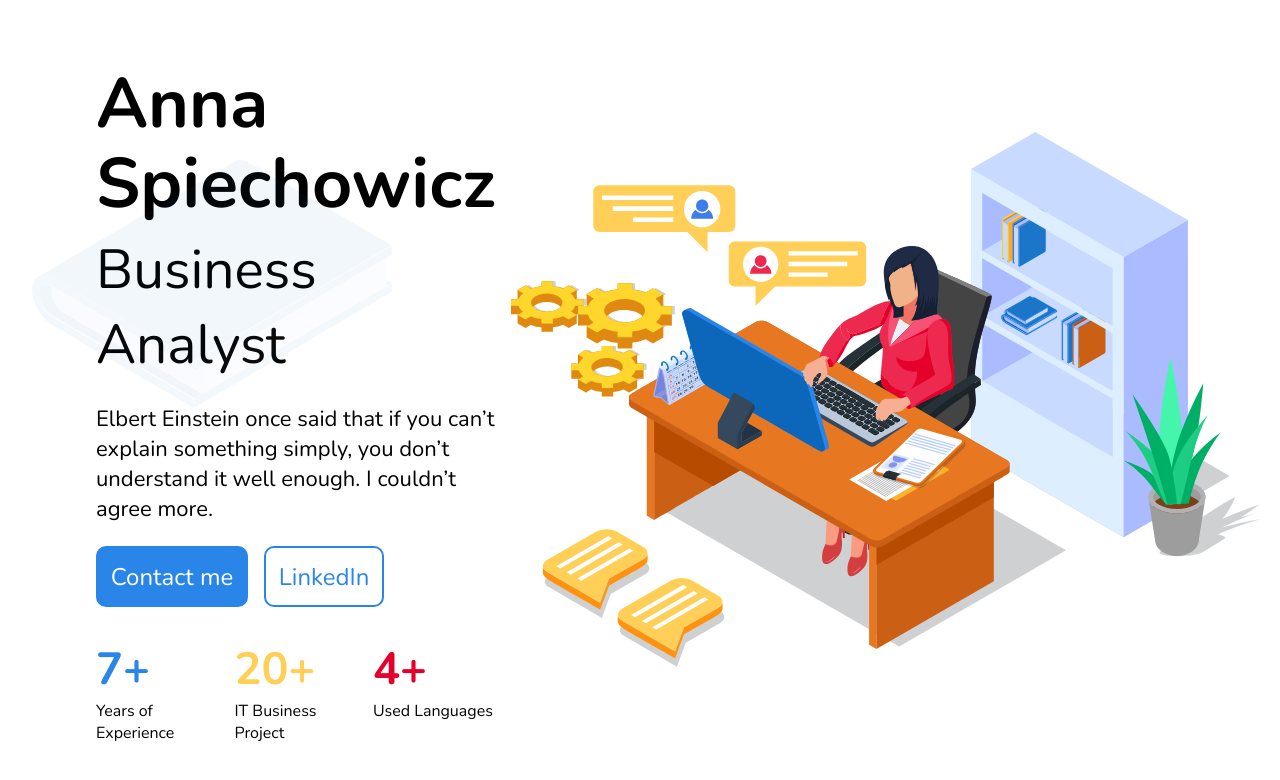
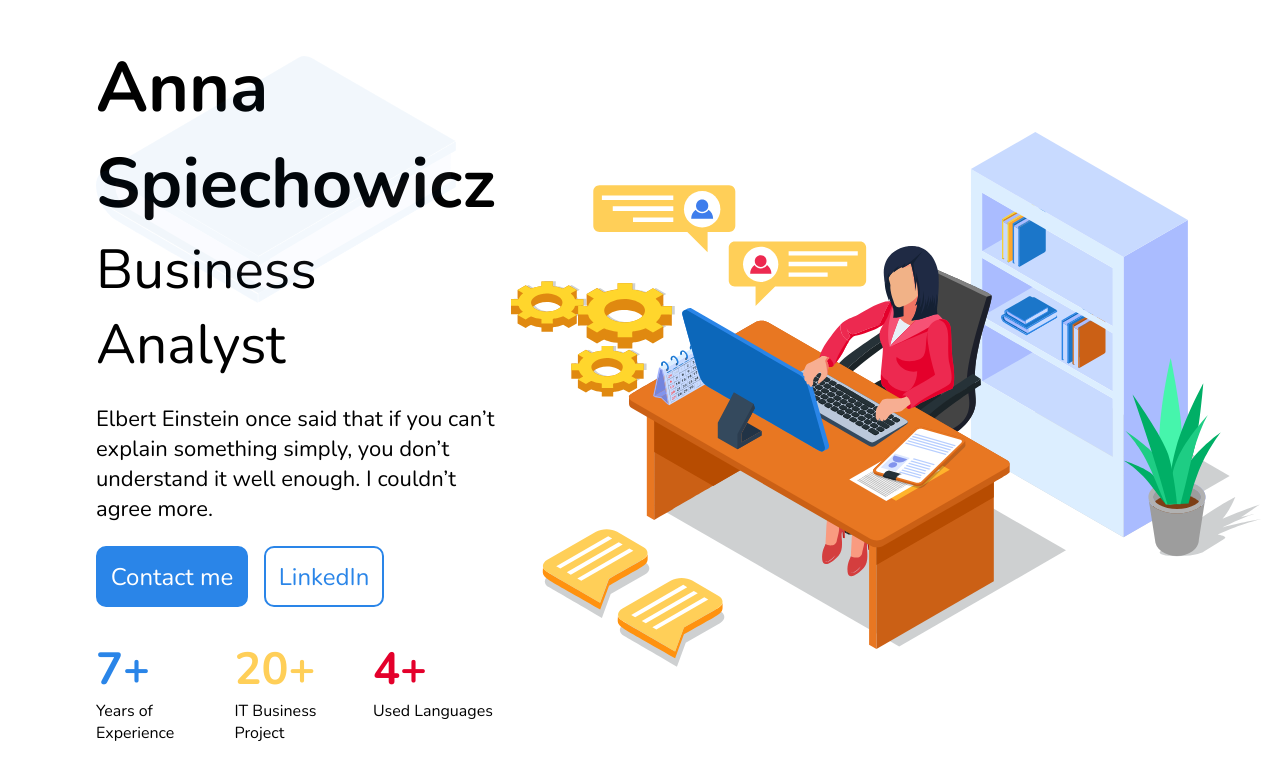
Before and after one commit to MSpiechowicz/annaspiechowicz.com, a React (Vite) app: page / in a window 1280 px wide. Shown: the top 780 px of the page. Built offline with nearby package versions, Linux system fonts and the light colour scheme.

Commit message:
moving book component

```diff
--- a/src/components/App.jsx
+++ b/src/components/App.jsx
@@ -5,12 +5,10 @@ import AppContainer from "./AppContainer";
 import AppContact from "./AppContact";
 import AppExperience from "./AppExperience";
 import AppGraphic from "./AppGraphic";
-import AppBook from "./AppBook";
 
 function App() {
   return (
     <div className="app">
-      <AppBook />
       <AppContainer
         items={
           <>
--- a/src/components/AppTitle.jsx
+++ b/src/components/AppTitle.jsx
@@ -1,8 +1,10 @@
 import React from "react";
+import AppBook from "./AppBook";
 
 function AppTitle() {
   return (
     <div className="app__title">
+      <AppBook />
       <h1>Anna</h1>
       <h1>Spiechowicz</h1>
       <h2>Business Analyst</h2>
--- a/src/styles/App.scss
+++ b/src/styles/App.scss
@@ -5,7 +5,6 @@
   grid-template-columns: 1fr;
   grid-template-rows: repeat(2, 1fr);
   grid-gap: 2rem;
-  position: relative;
   padding: 2rem;
   align-items: center;
 
--- a/src/styles/AppBook.scss
+++ b/src/styles/AppBook.scss
@@ -1,31 +1,23 @@
 .app__book {
   position: absolute;
-  top: 2rem;
-  left: 2rem;
 
   img {
     width: 250px;
   }
 
   @media screen and (min-width: 768px) {
-    top: 6rem;
-
     img {
       width: 280px;
     }
   }
 
   @media screen and (min-width: 990px) {
-    top: 8rem;
-
     img {
       width: 320px;
     }
   }
 
   @media screen and (min-width: 1200px) {
-    top: 10rem;
-
     img {
       width: 360px;
     }
--- a/src/styles/AppTitle.scss
+++ b/src/styles/AppTitle.scss
@@ -1,5 +1,6 @@
 .app__title {
   width: fit-content;
+  position: relative;
 
   h1 {
     font-size: 40px;
```
